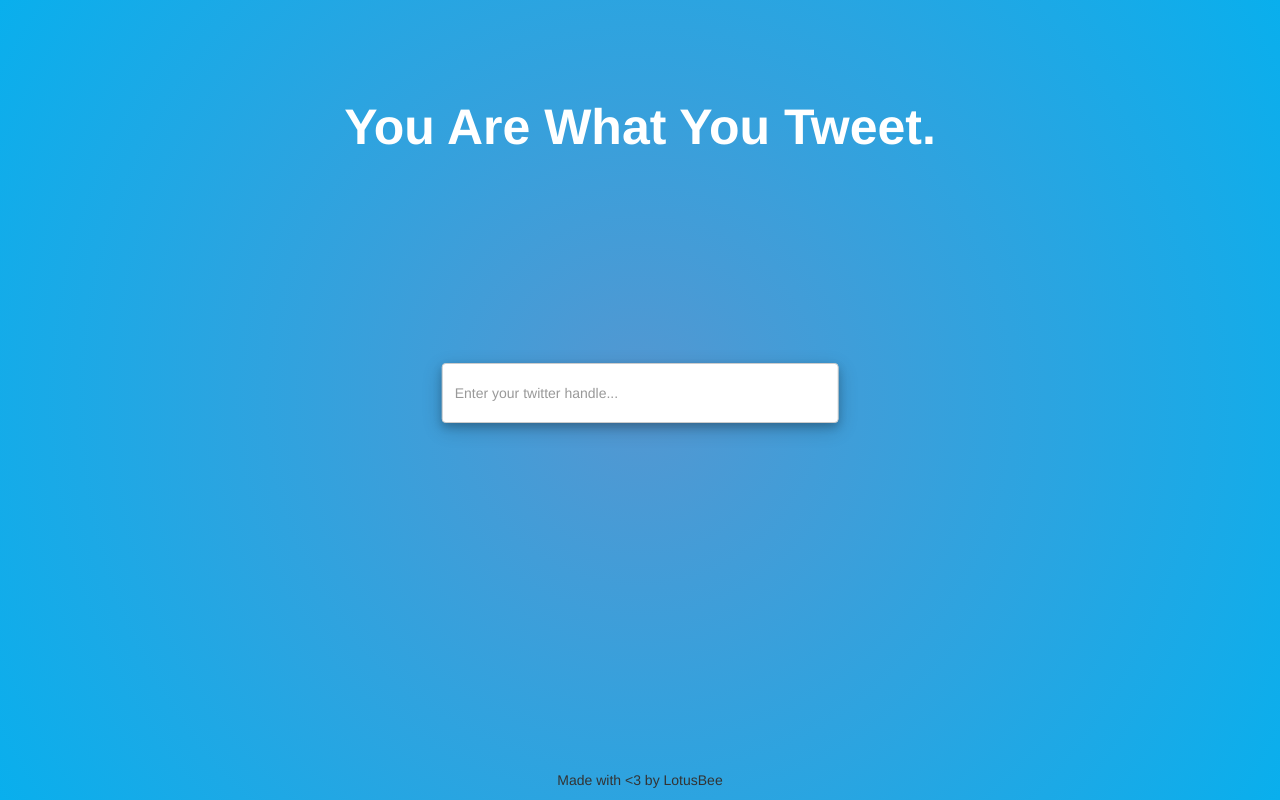
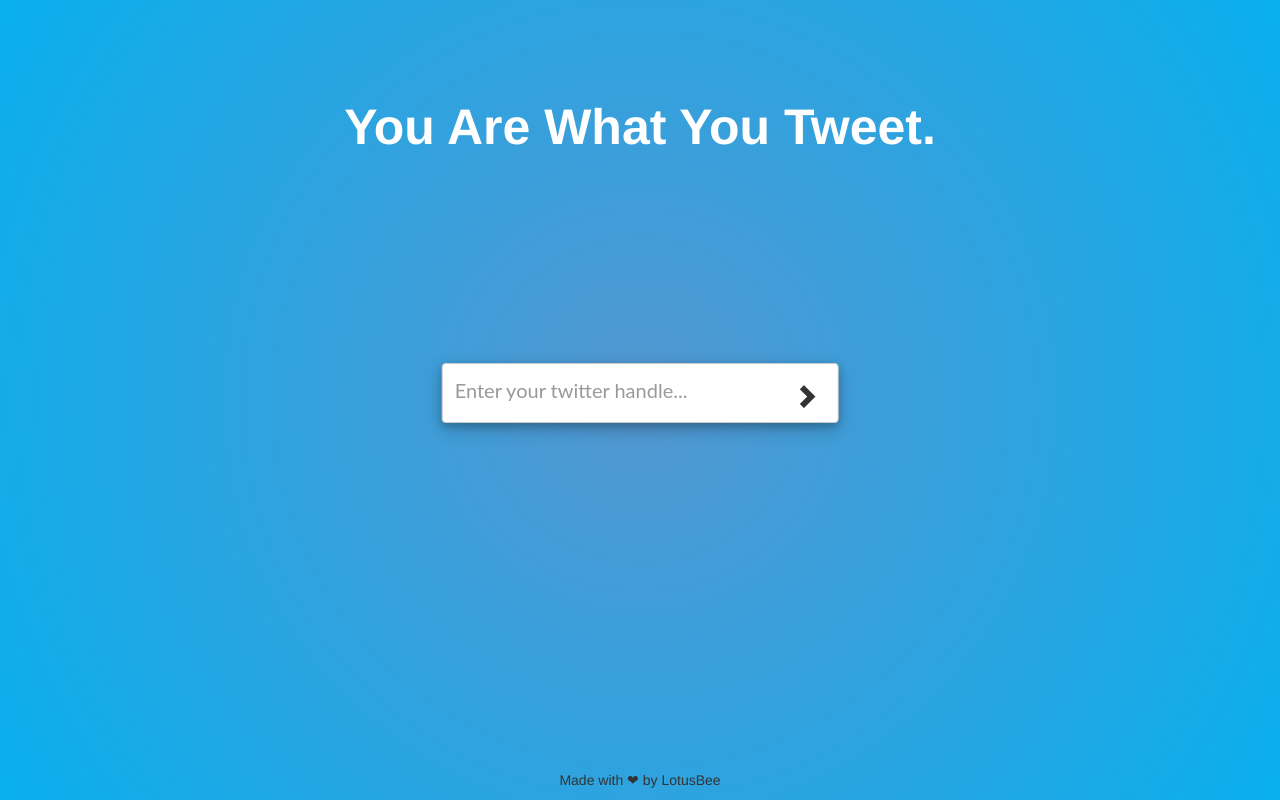
Before and after one commit to Shoshin23/FTT, a Flask app: page / in a window 1280 px wide. Run offline with Flask 2, Linux system fonts and the light colour scheme; some libraries are stand-ins or nearby versions.

Commit message:
update css with some responsive code.

```diff
--- a/templates/index.html
+++ b/templates/index.html
@@ -23,7 +23,10 @@
 		</div>
 		<div id = "top-buffer" class="center-block col-md-4" style="float:none;">
 		<form action="/result" method="POST">
+		<div class="inner-addon right-addon">
+		<i class="glyphicon glyphicon-chevron-right"></i>
     <input placeholder = "Enter your twitter handle..." type="text" name="twitter-handle" class="form-control input-field shadow" id="twitter">
+    </div>
     </form>
   </div>
 
@@ -33,7 +36,7 @@
 	</div>
 	<footer class="footer">
 	<div class="containter">
-	<p>Made with <3 by LotusBee </p>
+	<p>Made with ❤ by LotusBee </p>
 	</div>
 
 </body>
--- a/templates/style.css
+++ b/templates/style.css
@@ -75,3 +125,57 @@ box-shadow: 0 4px 8px 0 rgba(0, 0, 0, 0.2), 0 6px 20px 0 rgba(0, 0, 0, 0.19);
     /* inline-block space fix */
     margin-right:-4px;
 }
+
+
+
+
+
+
+::-webkit-input-placeholder {
+   font-size: 25px;
+}
+
+:-moz-placeholder { /* Firefox 18- */
+      font-size: 25px;
+}
+
+::-moz-placeholder {  /* Firefox 19+ */
+      font-size: 25px;
+}
+
+/* Overriding styles */
+
+::-webkit-input-placeholder {
+   font-size: 20px!important;
+   font-family: Lato!important;
+}
+
+:-moz-placeholder { /* Firefox 18- */
+      font-size: 20px!important;
+      font-family: Lato!important;
+}
+::-moz-placeholder {  /* Firefox 19+ */
+      font-size: 20px!important;
+      font-family: Lato!important;
+}
+
+
+
+
+/* enable absolute positioning */
+.inner-addon {
+    position: relative;
+}
+
+/* style icon */
+.inner-addon .glyphicon {
+  position: absolute;
+  padding: 20px;
+  pointer-events: none;
+}
+
+/* align icon */
+.right-addon .glyphicon { right: 0px; font-size: 25px;}
+
+/* add padding  */
+.right-addon input { padding-right: 30px; }
```
Also changed, not shown: other parts of templates/style.css (+50 -0 lines).
